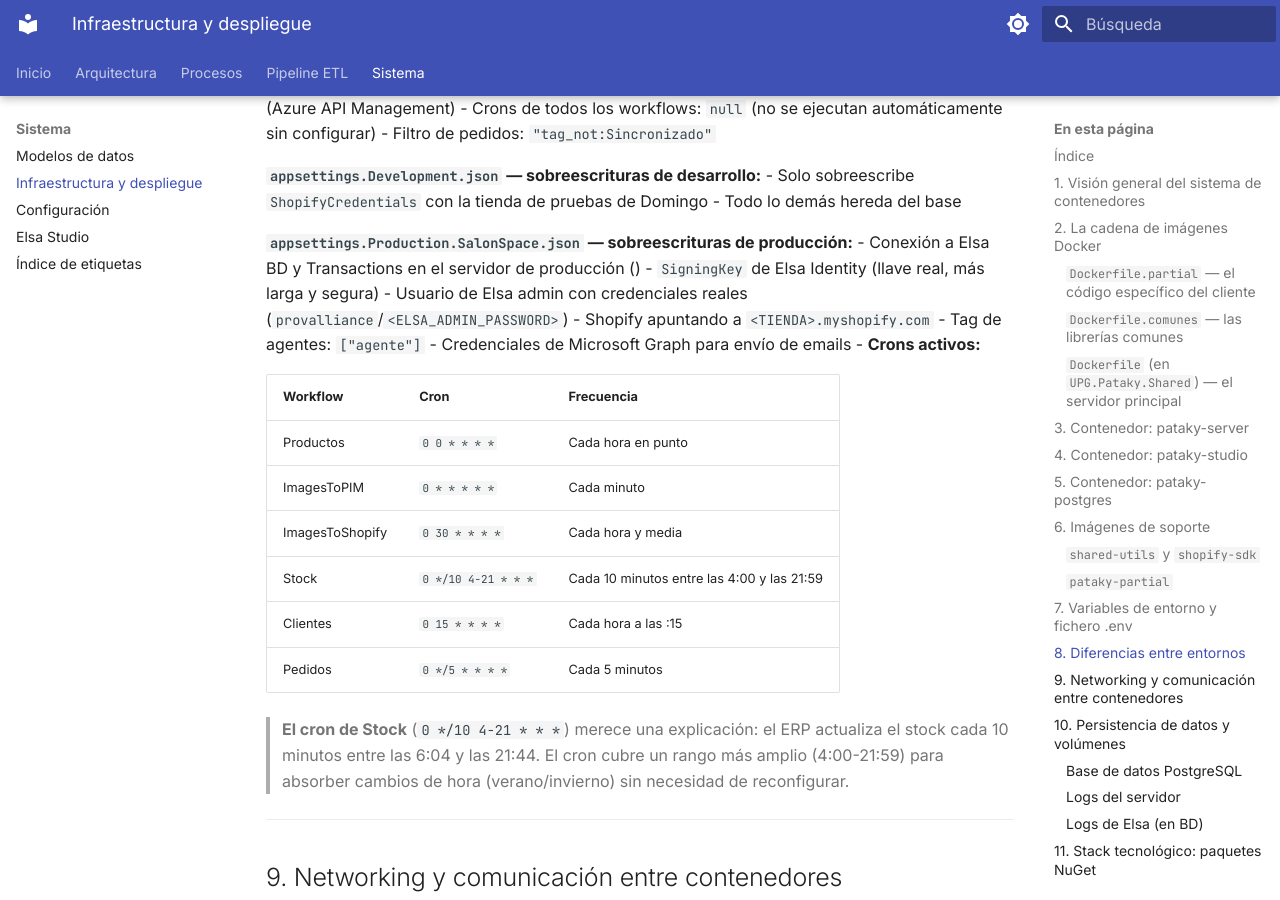
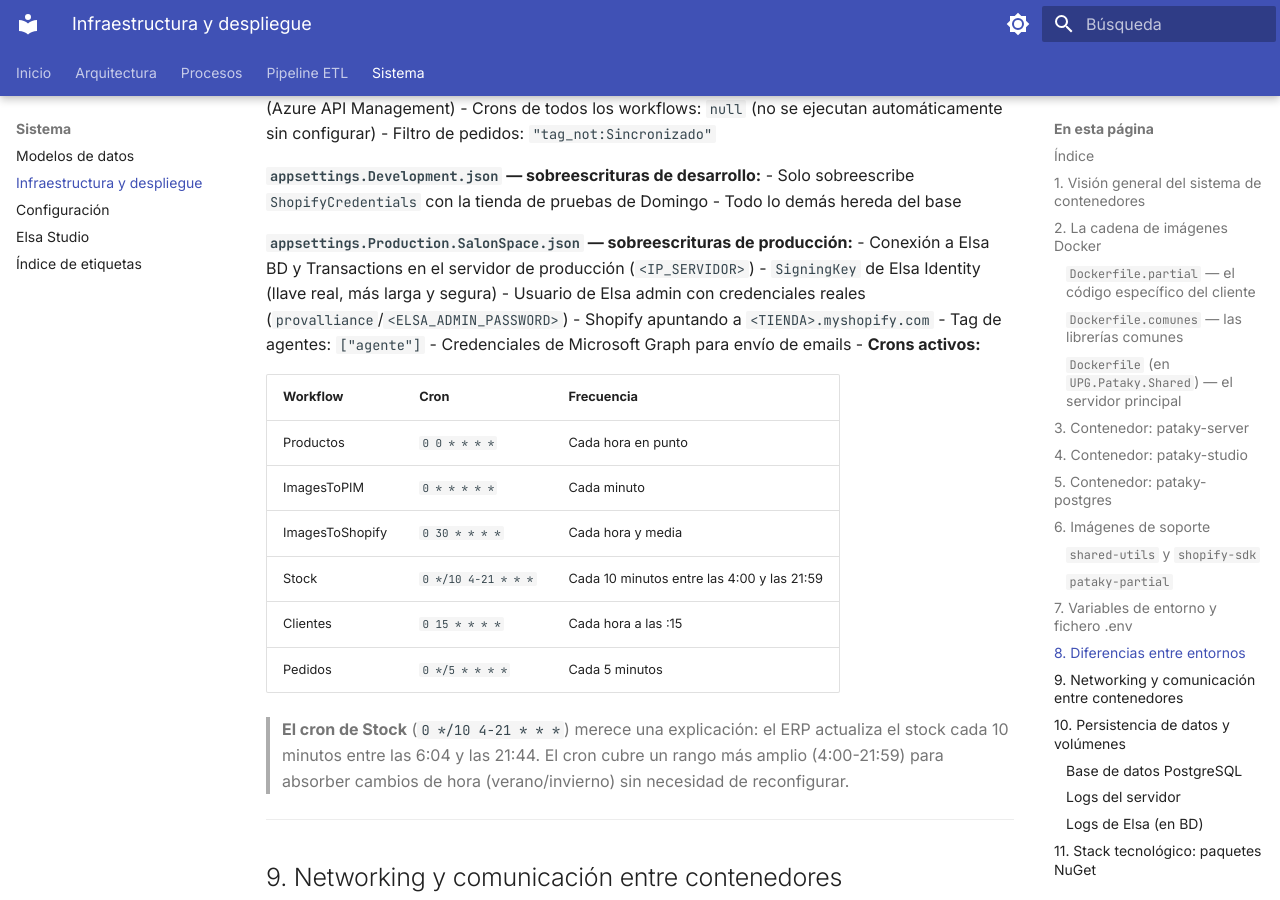
Before and after one commit to dmartinezUpango/UPG.Pataky, an MkDocs documentation site: the page built from docs/07-infraestructura.md, in a window 1280 px wide and 900 px high, scrolled down 10866 px. Built offline with MkDocs 1.6.1 and Material for MkDocs 9.7.7, drawn with Linux system fonts in a browser that asks for light colours.

Commit message:
docs: ocultar IP de produccion y dominio de la tienda Shopify
Sustituye datos operativos internos por placeholders, en linea con el
resto de la documentacion:

- IP del servidor de produccion 10.0.0.20 -> <IP_SERVIDOR>
- Dominio real de la tienda Shopify -> <TIENDA>.myshopify.com

Afecta a 07-infraestructura.md, 08-configuracion.md y 09-elsa-studio.md.
No habia ninguna API key, token ni secreto real expuesto (todos eran
placeholders o cadenas vacias).

```diff
--- a/docs/07-infraestructura.md
+++ b/docs/07-infraestructura.md
@@ -458,7 +458,7 @@
 - Todo lo demás hereda del base
 
 **`appsettings.Production.SalonSpace.json` — sobreescrituras de producción:**
-- Conexión a Elsa BD y Transactions en el servidor de producción (<IP_SERVIDOR>)
+- Conexión a Elsa BD y Transactions en el servidor de producción (`<IP_SERVIDOR>`)
 - `SigningKey` de Elsa Identity (llave real, más larga y segura)
 - Usuario de Elsa admin con credenciales reales (`provalliance`/`<ELSA_ADMIN_PASSWORD>`)
 - Shopify apuntando a `<TIENDA>.myshopify.com`
```
